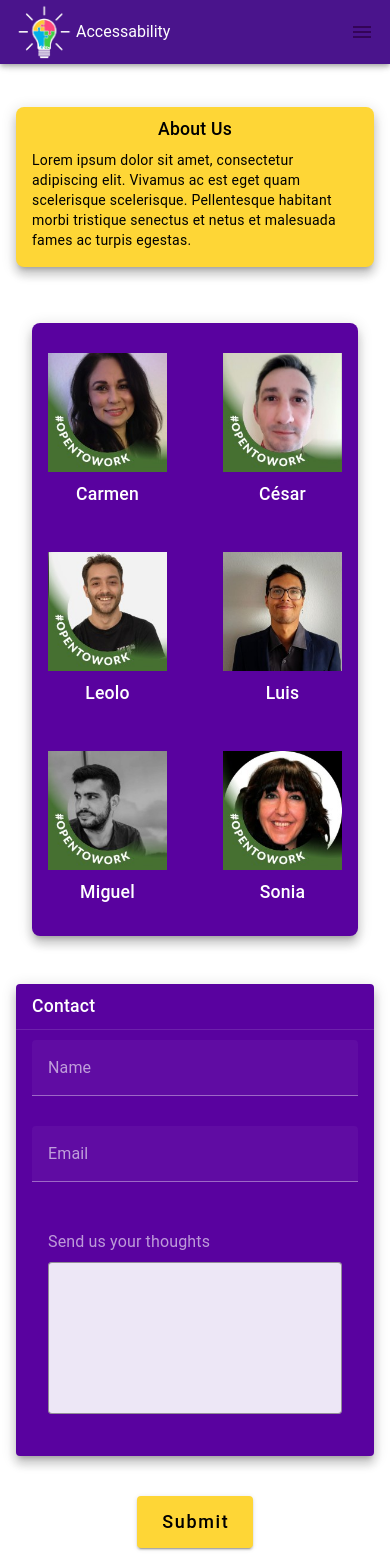
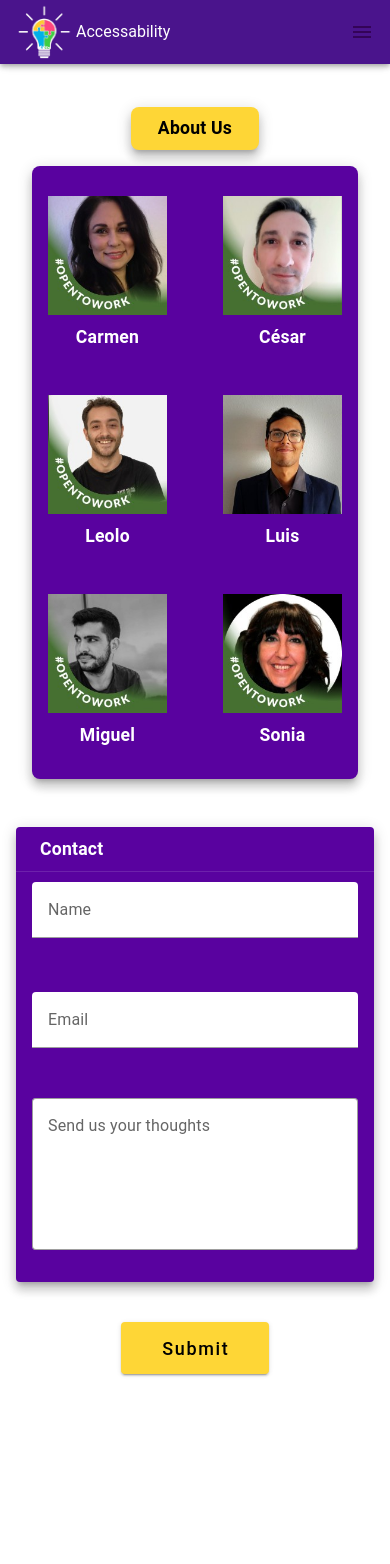
Before and after one commit to luisalvarez246/accessability, a Vue app in the folder frontend/: page /about-us in a window 390 px wide. After the commit the page ends 1390 px from the top, so only its background shows below. Built offline with nearby package versions, Linux system fonts and the light colour scheme.

Commit message:
responsive changes

```diff
--- a/frontend/src/views/AboutUsView.vue
+++ b/frontend/src/views/AboutUsView.vue
@@ -1,29 +1,18 @@
 <template>
   <v-container>
-        <v-card class="my-10 mx-auto" max-width="688" color="#FED636" rounded="lg" elevation="8">
+    <v-sheet class="mt-10 mx-auto" max-width="33dvw" color="#FED636" rounded="lg" elevation="8">
       <v-card-title class="text-center">
         About Us
       </v-card-title>
-            <v-card-text>
-              Lorem ipsum dolor sit amet, consectetur adipiscing elit. Vivamus ac est eget quam scelerisque scelerisque. Pellentesque habitant morbi tristique senectus et netus et malesuada fames ac turpis egestas.
-            </v-card-text>
-        </v-card>
+    </v-sheet>
     <v-container>
       <v-row justify="center">
-            <v-col cols="12" xs="12" sm="12" md="12" lg="9" xl="9">
-              <v-card
-                color="#59029F"
-                elevation="8"
-                rounded="lg"
-                class="py-5"
-              >
+        <v-col cols="12" xs="12" sm="11" md="9" lg="8" xl="8">
+          <v-card color="#59029F" elevation="8" rounded="lg" class="py-5">
             <v-row>
-                  <v-col v-for="author in authors" :key="author.id" cols="6" xs="4" sm="4" md="4" lg="4" xl="4">
-                    <v-card-item
-                      class="text-center justify-center align-center"
-                      color="#59029F"
-                    >
-                      <v-img :src="author.photo" :alt="author.name + ' ' + 'photo'" :width="120"/>
+              <v-col v-for="author in authors" :key="author.id" cols="6" sm="4" lg="4">
+                <v-card-item class="text-center justify-center align-center" color="#59029F">
+                  <v-img :src="author.photo" :alt="author.name + ' ' + 'photo'" :width="120" />
                   <v-card-title class="text-wrap pt-2">{{ author.name }}</v-card-title>
                 </v-card-item>
               </v-col>
@@ -34,58 +23,39 @@
     </v-container>
   </v-container>
   <v-container class="d-flex flex-column">
-        <v-card
-            color="#59029F"
-            elevation="8"
-            class="mb-10"
-        >
-          <v-card-title
-          >
+    <v-row justify="center">
+      <v-col cols="12" xs="12" sm="11" md="9" lg="8" xl="8">
+        <v-card color="#59029F" elevation="8" class="mb-10">
+          <v-card-title class="ml-2">
             Contact
           </v-card-title>
           <v-divider></v-divider>
           <v-card-item>
-            <v-form
-              role="form"
-            >
-              <v-text-field
-                label="Name"
-                id="input-9"
-              >
-              </v-text-field>
-              <v-text-field
-                label="Email"
-                id="input-11"
-                class="mt-2"
-              >
-              </v-text-field>
+            <v-form role="form">
+              <v-row>
+                <v-col cols="12" md="10" class="mx-auto">
+                  <v-text-field label="Name" id="input-9" bg-color="white"
+                    :role="'textbox'"></v-text-field>
+                </v-col>
+              </v-row>
+              <v-row>
+                <v-col cols="12" md="10" class="mt-2 mx-auto">
+                  <v-text-field label="Email" id="input-11" bg-color="white"
+                    :role="'textbox'"></v-text-field>
+                </v-col>
+              </v-row>
             </v-form>
-              <v-card-item
-                class="mt-4"
-              >
-                <v-label
-                  for="send-us-your-thoughts"
-                  class="mb-2"
-                >
-                  Send us your thoughts
-                </v-label>
-                <v-textarea
-                id="send-us-your-thoughts"
-                name="send-us-your-thoughts"
-                type="text"
-                variant="outlined"
-                auto-grow
-                bg-color="#EDE7F6"
-                >
-                </v-textarea>
-            </v-card-item>
+            <v-row>
+              <v-col cols="12" md="10" class="mt-4 mx-auto">
+                <v-textarea id="send-us-your-thoughts" name="send-us-your-thoughts" type="text" label="Send us your thoughts" variant="outlined"
+                  auto-grow bg-color="white"></v-textarea>
+              </v-col>
+            </v-row>
           </v-card-item>
         </v-card>
-        <v-btn
-          class="mx-auto text-none"
-          size="x-large"
-          color="#FED636"
-        >
+      </v-col>
+    </v-row>
+    <v-btn class="text-none mx-auto" size="x-large" width="148" color="#FED636">
       Submit
     </v-btn>
   </v-container>
@@ -129,10 +99,11 @@
 </script>
 <style scoped>
 .v-card-title {
-    font-size: 1.1rem !important;
-    font-weight: 500 !important;
+  font-size: 1.1rem;
+  font-weight: 600;
 }
-  :deep(.v-label.v-field-label.v-field-label--floating){
+
+:deep(.v-label.v-field-label.v-field-label--floating) {
   --v-field-label-scale: 1em;
 }
 </style>
```
Lines whose indentation alone changed are shown as unchanged.
